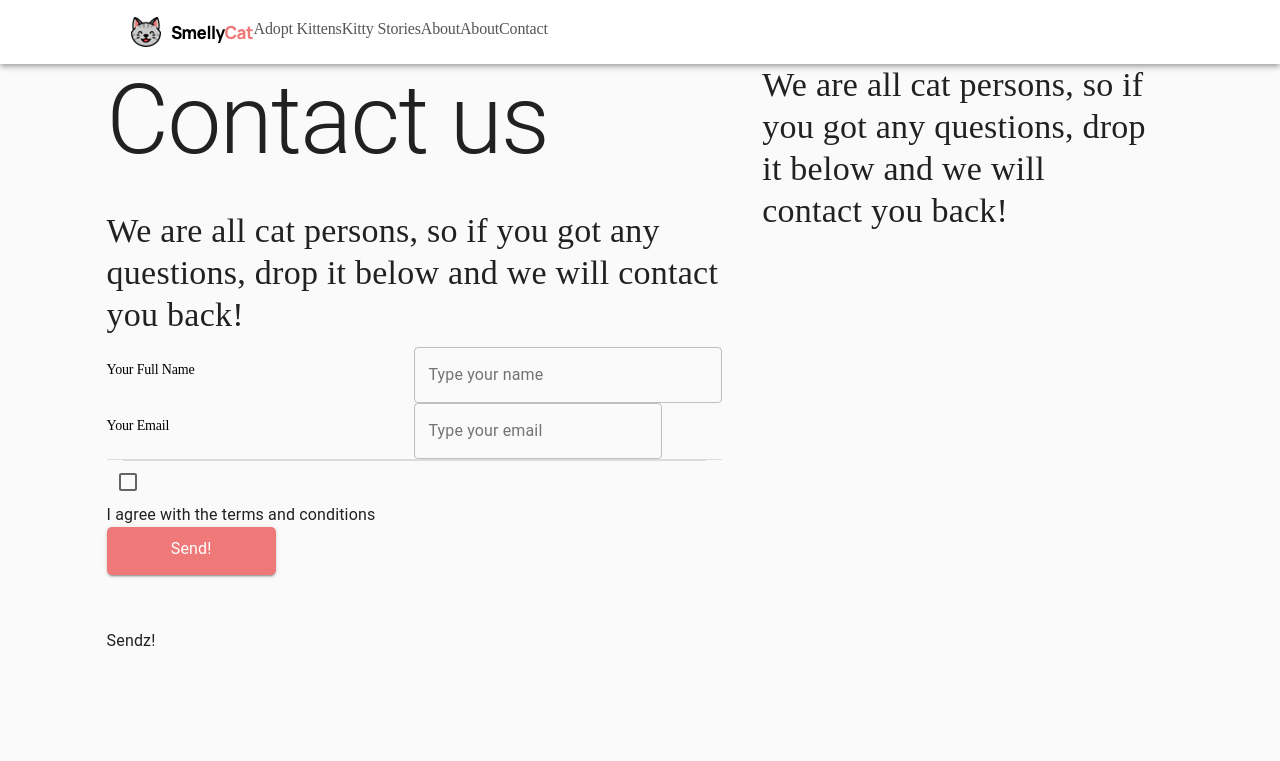
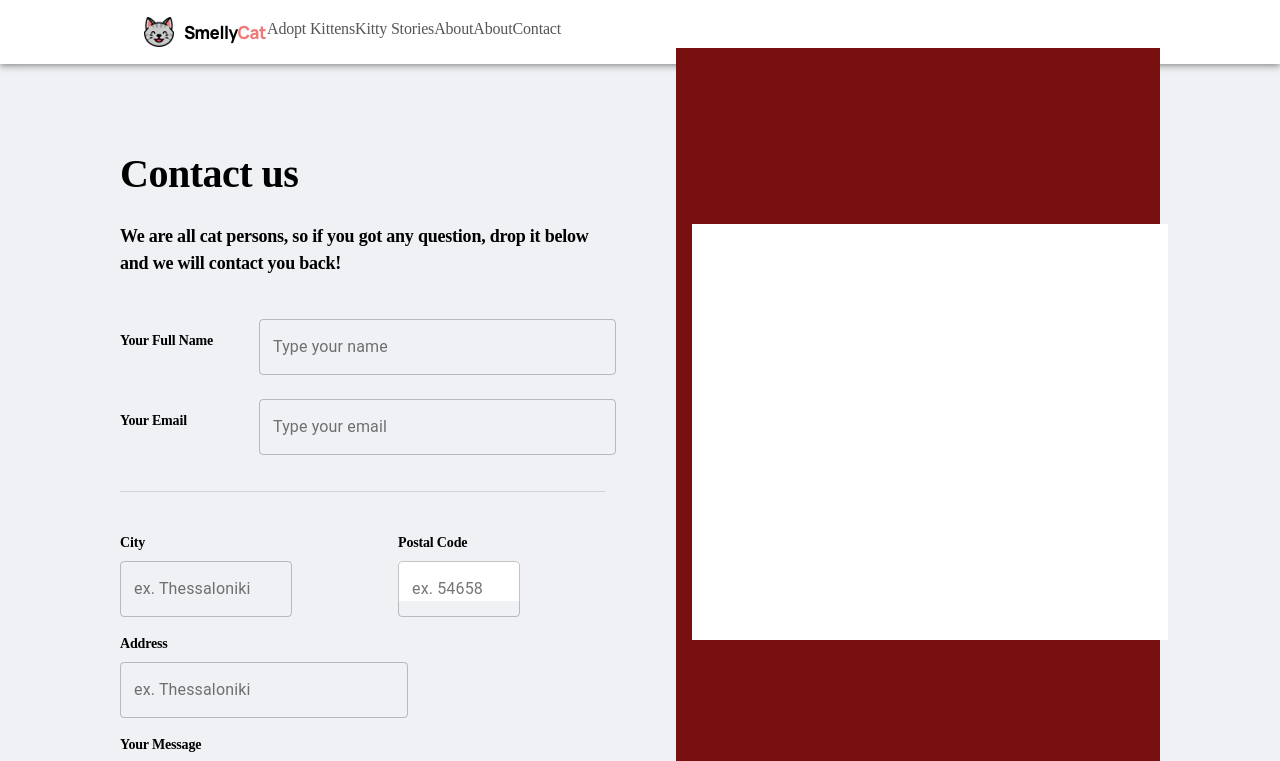
Before and after one commit to GeorgeChryso/CFORMFS, a React (Create React App) app: page / in a window 1280 px wide. Shown: the top 761 px of the page. Built offline with nearby package versions, Linux system fonts and the light colour scheme.

Commit message:
Text fields and submit button

```diff
--- a/src/App.jsx
+++ b/src/App.jsx
@@ -1,5 +1,5 @@
 import React from 'react'
-import {Typography, AppBar, Toolbar, Container, TextField, Item,Box,Divider,FormControl,
+import {Typography, AppBar, Toolbar, Container, TextField, Paper,Item,Box,Divider,FormControl,
     Card, CardActions, CardContent, CardMedia, CssBaseline, } from '@material-ui/core'
     import { BottomNavigation } from '@material-ui/core';
     import { BottomNavigationAction } from '@mui/material';
@@ -37,39 +37,67 @@ const useStyles3 = makeStyles(() => ({
 
 
   let btheme = createTheme({
-
     palette: {
       primary: {
         main: '#EF7878',   //button color
         contrastText: '#fff', // text color
       }
-    },
-    typography: {
-        fontFamily: 'Manrope-SemiBold',
-        color:'#EF7878',
-        fontSize: 20,
-        htmlFontSize: 14,
-        letterSpacing: '-0.17px',
-        lineHeight: '22.5px',
-        textAlign: `left`,
-        fontWeight:'bold'
-      }
-
+    }
   });
 
+  let titleTheme=makeStyles(()=>({
+    typography: {
+        'fontFamily': 'Manrope-ExtraBold',
+        'color':'#000000',
+        "fontSize": 40,
+        'letterSpacing': -0.5,
+        'textAlign': `left`,
+        'fontWeight':'bold',
+        'lineSpacing':48,
+      }})
+  )
+  let catPersons=makeStyles(()=>({
+    typography: {
+        'fontFamily': 'Manrope-SemiBold',
+        'color':'#000000',
+        "fontSize": 18,
+        'letterSpacing': -0.22,
+        'textAlign': `left`,
+        'fontWeight':'bold',
+        'lineSpacing':27,
+        'lineHeight':`27px`
+
+      }})
+  )
+
+  let myLabels=makeStyles(()=>({
+    typography: {
+        'fontFamily': 'Manrope-SemiBold',
+        'color':'#000000',
+        "fontSize": 14,
+        'letterSpacing': -0.17,
+        'textAlign': `left`,
+        'fontWeight':'bold',
+        'lineSpacing':17
+      }})
+  )
 const App=()=>{
 
     const classes = useStyles();
     const classes2 = useStyles2();
     const classes3 =useStyles3();
-   // const classes4=btheme()
- //   const butclasses=butTheme();
+
+    const title=titleTheme()
+    const catpersons=catPersons()
+    const labels=myLabels()
+
 
         return (
             <>
             <CssBaseline />
-            <AppBar position="relative"  style={{ background: '#FFFFFF' }}  >
-                <Box sx={{mx: "8.33%"}}>
+<Box bgcolor="#EFF1F4" >
+            <AppBar position="static"  style={{ background: '#FFFFFF' }}  >
+                <Box sx={{mx: "120px"}}>
                     <Toolbar >
                         <img src={logo}/>
                         <Typography  className={classes.typography} color="white" align='right' gutterBottom>
@@ -91,68 +119,126 @@ const App=()=>{
                 </Box>
             </AppBar>
 
-    <Box sx={{ minHeight: "100vh",mx:"8.33%" }}>
+
+
+
+
+
+
+    <Box  sx={{ minHeight: "80vh",mx:"120px" }}>
             <Grid container spacing={2}>
-                <Grid container item  xs={7}>{/*out of 12*/}
-                    <Typography  variant="h1" color="textPrimary"  gutterBottom>
-                        Contact us
-                    </Typography>
-                    <Typography variant="h4" className={classes2.typography}  color="textPrimary" gutterBottom>
-                        We are all cat persons, so if you got any questions, drop it below and we will contact you back!
-                    </Typography>
-                    <Typography variant="h4" className={classes3.typography} color="textPrimary" gutterBottom>
-                    </Typography>
-                    <Grid item xs={6}>
-                        <Typography class="label">
-                            Your Full Name
-                            {/* <Box sx={{width: 357,height: 400}}></Box> */}
-                            {/* <TextField sx={{width: 300}} variant="outlined" InputProps={{ sx: { height: 1000 } }} placeholder="SX + InputProps"/> */}
+                <Grid container item  xs={6.5}>{/*out of 12*/}
+
+                    <Grid item xs={12}>
+                        <Box sx={{mt:'80px',width:'213px',height:'55px'}}>
+                            <Typography  className={title.typography}  >
+                                Contact us
+                            </Typography>
+                        </Box>
+                    </Grid>
+                    <Grid item xs={12} sx={{mt:'24px'}}>
+                        <Box sx={{width:'476px',height:'56px'}} >
+                            <Typography className={catpersons.typography}  >
+                            We are all cat persons, so if you got any question, drop it below and we will contact you back!
+                            </Typography>
+                        </Box>
+                    </Grid>
+
+                    <Grid item xs={3}  sx={{mt:'51px'}}>
+                        <Typography className={labels.typography}>Your Full Name</Typography>
+                    </Grid>
+
+                    <Grid item xs={9} sx={{mt:'40px'}}>
+                        <Box >
+                            <TextField style={{width:357,height:40}}  id="outlined-basic" label="Type your name" variant="outlined" fullWidth />
+                        </Box>
+                    </Grid>
+
+                    <Grid item xs={3} sx={{mt:'51px'}}>
+                        <Typography className={labels.typography}>Your Email</Typography>
+                    </Grid>
+
+                    <Grid item xs={9} sx={{mt:'40px'}}>
+                        <TextField  style={{width:357,height:40}} id="outlined-basic" label="Type your email" variant="outlined" fullWidth/>
+                    </Grid>
+
+
+
+
+                    <Grid item xs={12}  sx={{mt:'52px',mr:'12.85%'}}>
+                        <Divider/>
+                    </Grid>
+
+
+
+
+                    <Grid item xs={6}  sx={{mt:'40px'}}>
+                        <Typography className={labels.typography}>City</Typography>
+                    </Grid>
+                    <Grid item xs={6}  sx={{mt:'40px'}}>
+                        <Typography className={labels.typography}>Postal Code</Typography>
+                    </Grid>
+
+                    <Grid item xs={6} sx={{mt:'8px'}}>
+                            <TextField   style={{width:172,height:40}} id="outlined-basic" label="ex. Thessaloniki" variant="outlined" fullWidth />
+                    </Grid>
+                    <Grid item xs={6} sx={{mt:'8px'}}>
+                        <Box bgcolor="#fff" sx={{width:122,height:40}}>
+                            <TextField   style={{width:122,height:40}} id="outlined-basic" label="ex. 54658" variant="outlined" fullWidth />
+                        </Box>
+                    </Grid>
+
+                    <Grid item xs={12}  sx={{mt:'32px'}}>
+                        <Typography className={labels.typography}>Address</Typography>
+                    </Grid>
+                    <Grid item xs={12} sx={{mt:'8px'}}>
+                        <TextField   style={{width:288,height:40}}id="outlined-basic" label="ex. Thessaloniki" variant="outlined" fullWidth />
+                    </Grid>
+
+
+                    <Grid item xs={12}  sx={{mt:'32px'}}>
+                        <Typography className={labels.typography}>Your Message</Typography>
+                    </Grid>
+                    <Grid item xs={12} sx={{mt:'8px'}}>
+                        <Box sx={{width:`476px`,height:`168px`}}>
+                            <TextField  sx={{width:`476px`,height:`168px`}}  minRows={5} id="outlined-multiline-flexible" label="Type your message" variant="outlined" fullWidth multiline />
+                        </Box>
+                    </Grid>
+
+
+
+
+
+                    <Grid item xs={0.7} sx={{mt:'17px'}}>
+                        <Checkbox  />
+                    </Grid>
+
+                    <Grid item xs={11} sx={{mt:'26px'}}>
+                        <Typography>
+                        I agree with the Terms & Conditions
                         </Typography>
                     </Grid>
 
-                    <Grid item xs={6}>
-                        <TextField   id="outlined-basic" label="Type your name" variant="outlined" fullWidth />
+                    {/* SUBMIT BUTTON */}
+                    <Grid item xs={12} sx={{mt:'46px'}}>
+                    <ThemeProvider theme={btheme}>
+                        <Button   variant="contained" sx={{ textTransform: 'none',mb:"5%"}} style={{  width: 169,height: 48,  borderRadius:5 }}>
+                            <Typography gutterBottom>
+                                Send!
+                            </Typography>
+                        </Button>
+                    </ThemeProvider>
                     </Grid>
+                </Grid>
 
-                    <Grid item xs={6}>
-                        <Typography class="label">Your Email</Typography>
-                    </Grid>
-
-                    <Grid item xs={6}>
-                        <TextField id="outlined-basic" label="Type your email" variant="outlined" />
-                    </Grid>
-
-                    <Grid item xs={12}>
-                        <Divider/>
-                        <Divider variant="middle" />
-
-                    </Grid>
-
-                </Grid>
-                <Grid item xs={5}>
-                    <Container maxWidth="sm">
-                        <Typography variant="h4" className={classes2.typography}  color="textPrimary" gutterBottom>
-                                        We are all cat persons, so if you got any questions, drop it below and we will contact you back!
-                        </Typography>
-                    </Container>
+                <Grid item xs={5.5} bgcolor="#791010" >
+                    <Box sx={{mt:'160px',width:"476px",height:"416px"}} bgcolor="#fff" >
+                    </Box>
                 </Grid>
             </Grid>
-                  <Checkbox  />
-                  <Typography>
-                    I agree with the terms and conditions
-                  </Typography>
 
-            {/* SUBMIT BUTTON */}
-            <ThemeProvider theme={btheme}>
-                <Button   variant="contained" sx={{ textTransform: 'none',mb:"5%",fontWeight: 'bold',fontSize: 20, }} style={{  width: 169,height: 48,  borderRadius:5 }}>
-                    <Typography color="primary.contrastText" gutterBottom>
-                        Send!
-                    </Typography>
-                </Button>
-                <Typography color="primary.contrastText" >
-                        Sendz!
-                </Typography>
-            </ThemeProvider>
+
+
 
 
         </Box>
@@ -161,17 +247,17 @@ const App=()=>{
 
 
 
-            <Box sx={{mt: "auto"}} >
-                <AppBar position="static" color="black" sx={{mt:"auto"}} style={{ background: '#000000' }}>
+            {/* <Box  > */}
+                <AppBar position="relative" color="black" style={{ background: '#000000' }}>
                     <Toolbar variant="contained">
-                        <Box sx={{mx: "8.33%",my:"6.21%"}}>
+                        <Box sx={{mx: "120px",height:'174px'}}>
                             <img src={logobottom}/>
                         </Box>
                     </Toolbar>
                 </AppBar>
-            </Box>
+            {/* </Box> */}
 
-
+</Box>
             </>
           );
 }
```
